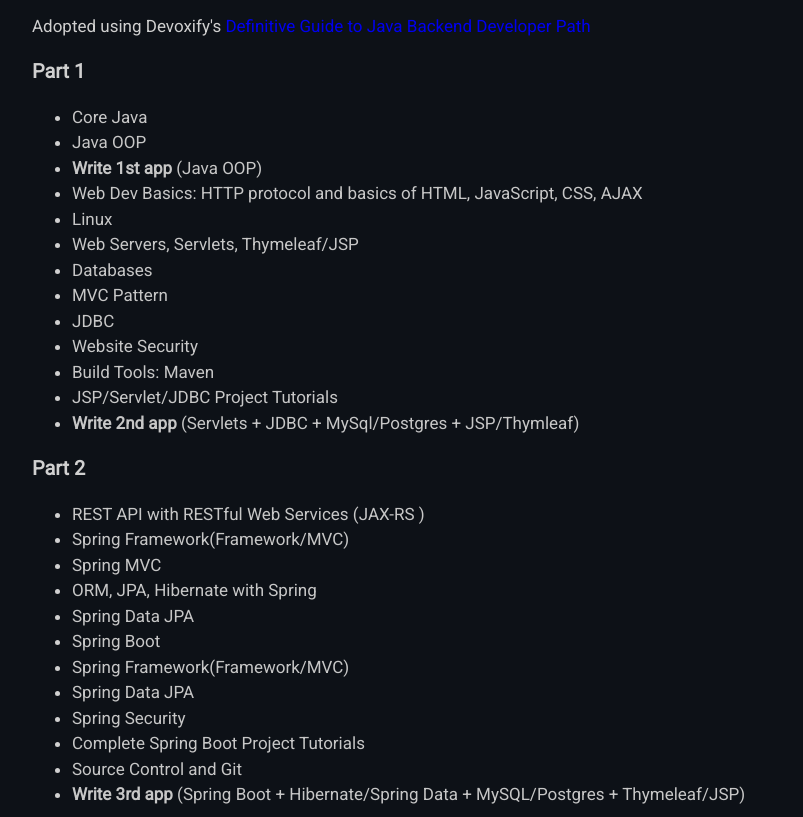
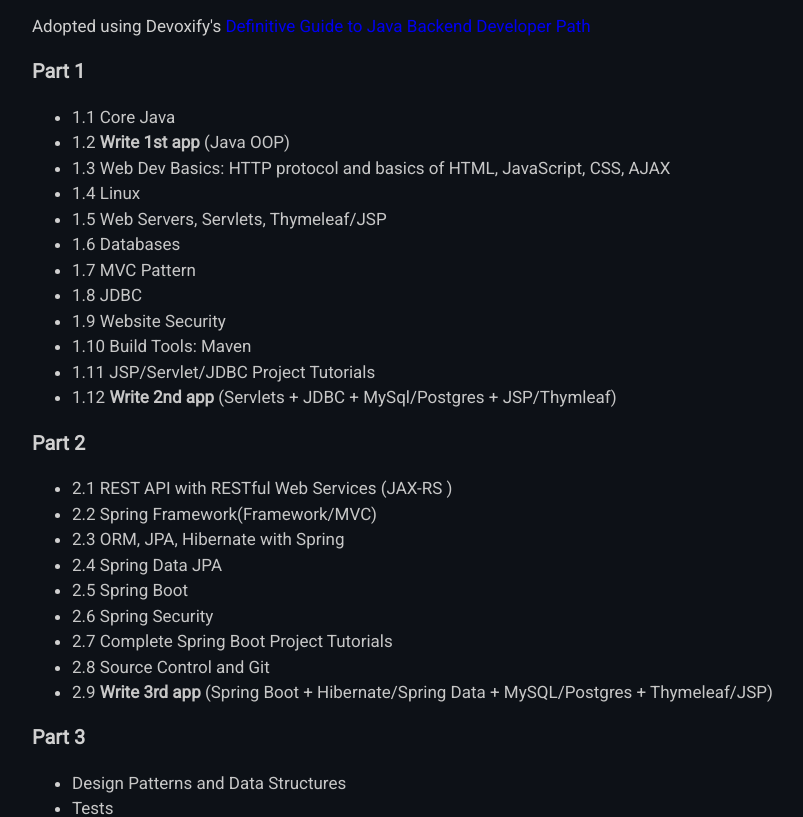
Before and after one commit to jroberts5/javadev-bootcamp, a plain HTML site: page index.html in a window 1280 px wide. Shown: the part 135-952 px from the top of the page, without its empty margins (46-849 px from the left). Drawn offline with Linux system fonts and the light colour scheme.

Commit message:
Update index.html

```diff
--- a/index.html
+++ b/index.html
@@ -13,37 +13,32 @@
     <p>Adopted using Devoxify's <a target="_blank" href="https://www.devoxify.com/posts/the-definitive-guide-to-java-backend-developer-career-path/">Definitive Guide to Java Backend Developer Path</a>
     <h3>Part 1</h3>
     <ul>
-        <li><a href="#core-java">Core Java</a></li>
-        <li><a href="#java-oop">Java OOP</a></li>
-        <li><a href="#first-app"><strong>Write 1st app</strong> (Java OOP)</a> </li>
-        <li><a href="#webdevbasics">Web Dev Basics: HTTP protocol and basics of HTML, JavaScript, CSS, AJAX</a></li>
-        <li><a href="#linux">Linux</a></li>
-        <li><a href="#servlets-jsp">Web Servers, Servlets, Thymeleaf/JSP</a></li>
-        <li><a href="#databases">Databases</a></li>
-        <li><a href="#mvc">MVC Pattern</a></li>
-        <li><a href="#jdbc">JDBC</a></li>
-        <li><a href="#security">Website Security</a></li>
-        <li><a href="#maven">Build Tools: Maven</a></li>
-        <li><a href="#servlets-jsp-videos">JSP/Servlet/JDBC Project Tutorials </a> </li>
-        <li><a href="#second-app"><strong>Write 2nd app</strong> (Servlets + JDBC + MySql/Postgres + JSP/Thymleaf)</a> </li>
+        <li><a href="#core-java">1.1 Core Java</a></li>
+        <li><a href="#first-app">1.2 <strong>Write 1st app</strong> (Java OOP)</a> </li>
+        <li><a href="#webdevbasics">1.3 Web Dev Basics: HTTP protocol and basics of HTML, JavaScript, CSS, AJAX</a></li>
+        <li><a href="#linux">1.4 Linux</a></li>
+        <li><a href="#servlets-jsp">1.5 Web Servers, Servlets, Thymeleaf/JSP</a></li>
+        <li><a href="#databases">1.6 Databases</a></li>
+        <li><a href="#mvc">1.7 MVC Pattern</a></li>
+        <li><a href="#jdbc">1.8 JDBC</a></li>
+        <li><a href="#security">1.9 Website Security</a></li>
+        <li><a href="#maven">1.10 Build Tools: Maven</a></li>
+        <li><a href="#servlets-jsp-videos">1.11 JSP/Servlet/JDBC Project Tutorials </a> </li>
+        <li><a href="#second-app">1.12 <strong>Write 2nd app</strong> (Servlets + JDBC + MySql/Postgres + JSP/Thymleaf)</a> </li>
     </ul>
 
     <h3>Part 2</h3>
 
     <ul>
-      <li><a href="#restful-web">REST API with RESTful Web Services (JAX-RS )</a></li>
-      <li><a href="#spring-framework">Spring Framework(Framework/MVC)</a></li>
-      <li><a href="#spring-mvc">Spring MVC</a></li>
-      <li><a href="#jpa-hibernate">ORM, JPA, Hibernate with Spring</a></li>
-      <li><a href="#spring-data">Spring Data JPA</a></li>
-      <li><a href="#spring-boot">Spring Boot</a></li>
-
-      <li><a href="#spring-framework">Spring Framework(Framework/MVC)</a></li>
-      <li><a href="#spring-data">Spring Data JPA</a></li>
-      <li><a href="#spring-security">Spring Security</a></li>
-      <li><a href="#complete-spring-boot-projects">Complete Spring Boot Project Tutorials</a></li>
-      <li><a href="#git">Source Control and Git</a></li>
-      <li><a href="#third-app"><strong>Write 3rd app</strong> (Spring Boot + Hibernate/Spring Data + MySQL/Postgres + Thymeleaf/JSP)</a> </li>
+      <li><a href="#restful-web">2.1 REST API with RESTful Web Services (JAX-RS )</a></li>
+      <li><a href="#spring-framework">2.2 Spring Framework(Framework/MVC)</a></li>
+      <li><a href="#jpa-hibernate">2.3 ORM, JPA, Hibernate with Spring</a></li>
+      <li><a href="#spring-data">2.4 Spring Data JPA</a></li>
+      <li><a href="#spring-boot">2.5 Spring Boot</a></li>
+      <li><a href="#spring-security">2.6 Spring Security</a></li>
+      <li><a href="#complete-spring-boot-projects">2.7 Complete Spring Boot Project Tutorials</a></li>
+      <li><a href="#git">2.8 Source Control and Git</a></li>
+      <li><a href="#third-app">2.9 <strong>Write 3rd app</strong> (Spring Boot + Hibernate/Spring Data + MySQL/Postgres + Thymeleaf/JSP)</a> </li>
     </ul>
     <h3>Part 3</h3>
     <ul>
@@ -66,7 +61,7 @@
 
     <hr class="section-separator">
 
-    <h4 id="core-java">Core Java</h4>
+    <h4 id="core-java">1.1 Core Java</h4>
     <p>
         Learning Java is of course the first step. You need to learn java’s syntax, available data types, control flow (loops, if-statements), understand OOP concept, know what inheritance and polymorphism mean, know what a class is and how it differs from an instance. Generally all basic stuff. <br>
         <br>
@@ -102,7 +97,7 @@
         <hr>
 
 
-      <h4 id="java-oop">Java OOP Video Tutorials  </h4>
+      <h4>Java OOP Video Tutorials  </h4>
         <p>Practice OOP concepts in Java with guided tutorials</p>
       <table>
           <th>School Management System</th>
@@ -121,13 +116,13 @@
 
       <hr>
 
-       <h4 id="first-app">🌟<strong>Write 1st app</strong> (Java OOP)</h4>
+       <h4 id="first-app">1.2 🌟<strong>Write 1st app</strong> (Java OOP)</h4>
 
          <p>Cement knowledge in <strong>core Java & Java OOP</strong> by creating a basic an command-line app that uses OOP.</p>
 
       <hr>
 
-    <h4 id="webdevbasics">Web dev basics</h4>
+    <h4 id="webdevbasics">1.3 Web dev basics</h4>
         <p><strong>How The Web Works</strong> -  Understand the basics of the internet and how web applications are stuctured. Know what is HTTP request or what is a static website. Know all available HTTP methods and understand the difference between them, like what is the difference between POST and GET. You should know what are request params and request body and when you can use which.</p>
 
         <table>
@@ -225,7 +220,7 @@
           <hr>
 
 
-        <h4 id="linux">Linux</h4>
+        <h4 id="linux">1.4 Linux</h4>
         <p>Learning the command line with UNIX based systems like Linux will be super important with programming so knowing the basics now will go a long way.</p>
         <table>
           <tr>
@@ -247,7 +242,7 @@
 
            <hr>
 
-        <h4 id="servlets-jsp">Servlets, Thymeleaf/JSP</h4>
+        <h4 id="servlets-jsp">1.5 Web Servers, Servlets, Thymeleaf/JSP</h4>
         <p>When a user enters a URL and hits enter a new <strong>HTTP request</strong> is made. This request goes to webserver on which your application is hosted. Then your <strong>webserver</strong> passes this request to the appropriate <strong>Servlet</strong>. In Servlet you can call your database to retrieve your data (model) and then return the view name to which the model should be binded. Then your model will be joined with a view and the response will be returned. </p>
 
         <p><strong>Servlet</strong>-  It is an entry point to every HTTP request in Java app, no matter if you use Spring or not (this is something that Spring also uses under the hood).</p>
@@ -294,7 +289,7 @@
         </table> <br>
         <hr>
 
-        <h4 id="databases">Databases</h4>
+        <h4 id="databases">1.6 Databases</h4>
         <p>To have a dynamic site we need to have storage for our data so we could save this data and read it at any point in time. For this, we need to have a database and know how to connect to it. Make sure that you understand basic DB concepts like ACID, SQL vs NOSQL, transactions, secondary indexes, joins.</p>
 
         <p><strong>MySQL</strong> - Choose one database type and learn the basics about it. I recommend choosing a relational database, either MySQL or Postgres. Common relational database common in job offers.</p>
@@ -327,7 +322,7 @@
 
         <hr>
 
-        <h4 id="mvc">MVC Pattern</h4>
+        <h4 id="mvc">1.7 MVC Pattern</h4>
         <p>The main idea is that you separate data like blog posts (model) from view (HTML files) and have a controller that puts all these things together and outputs HTML files.  </p>
         <p><strong>Model</strong> -It describes how your data looks like. It is a java class with all attributes that you will need.  </p>
         <p><strong>View</strong> -  The view is some kind of HTML but it doesn’t contain any data, it just describes how HTML file should look like. For View layer <strong>JSP and Thymeleaf  </strong>are most popular choices with the latter one being younger and more friendly to use. </p>
@@ -353,7 +348,7 @@
         <hr>
 
 
-        <h4 id="jdbc">JDBC</h4>
+        <h4 id="jdbc">1.8 JDBC</h4>
 
         <p>Now you need to connect from your java app to your database. For this purpose, you will have to use something called JDBC (Java DataBase Connectivity). Please read a little bit about it but I would not dive too deep into it. </p>
         <table>
@@ -376,7 +371,7 @@
 
         <hr>
 
-        <h4 id="security">Website Security</h4>
+        <h4 id="security">1.9 Website Security</h4>
         <p>Since you're able to create web applications, understanding important web security threats and concepts will be valuable.</p>
 
           <table>
@@ -399,7 +394,7 @@
 
           <hr>
 
-        <h4 id="maven">Maven</h4>
+        <h4 id="maven">1.10 Maven</h4>
         <p>To build even a very simple web application in Java you will need some build tool that will make your life easier. It will fetch your external dependencies from the central server so you don’t have to do it manually. It will also help you to build and manage your project. Try to spend some time to understand basic concepts because you shouldn’t go to the next steps without knowing how it works.</p>
 
           <table>
@@ -422,7 +417,7 @@
 
           <hr>
 
-          <h4 id="servlets-jsp-videos">JSP/Servlet/JDBC Project Tutorials </h4>
+          <h4 id="servlets-jsp-videos">1.11 JSP/Servlet/JDBC Project Tutorials </h4>
           <p>Step-by-Step guided tutorial of completed projects. Will be helpful before creating your own project</p>
             <table>
               <th>Employee Login Form</th>
@@ -440,7 +435,7 @@
             </table> <br>
           <hr>
 
-          <h4 id="second-app">🌟Write 2nd Java app (Servlets + JDBC + MySql/Postgres + JSP/Thymleaf)</h4>
+          <h4 id="second-app">1.12 🌟Write 2nd Java app (Servlets + JDBC + MySql/Postgres + JSP/Thymleaf)</h4>
 
 
           <p>Finally! Now you should be familiar with <strong>core Java, Maven, HTTP protocol, MVC Patten, Servlets, MySQL, JDBC, and JSP/Thymeleaf.</strong>That will allow us to create a very simple, “low level” dynamic website. I recommend you to create a very simple CRUD app with the mentioned technologies. Nothing complicated, as I said the purpose of this project is to show you how the simplest Java web app without any big external frameworks might be done, it’s should be as simple a possible but it should use all of the mentioned technologies and handle CRUD operations.<br> Now if you would continue extending this project by adding new features you would find that it’s getting messy and it’s harder to maintain with every new feature. I highly encourage you to do it. Try to add some features like your own, very naive auth system, or the possibility to list all books by a given author or sorting records in a table by title. You might end up (and that’s nothing bad) with some spaghetti code which you will not understand at the end. That’s why we need to learn things from Part 2.</p>
@@ -515,7 +510,7 @@
           </tr>
         </table> <br>
 
-        <h4 id="spring-mvc-projects">Spring MVC Project Tutorials</h4>
+        <h4>Spring MVC Project Tutorials</h4>
         <p>Step-by-Step guided tutorial of completed projects. Will be helpful before creating your own project</p>
           <table>
             <th>Spring MVC CRUD App</th>
@@ -564,7 +559,7 @@
 
         <hr>
 
-        <h4 id="jpa-hibernate">2.4 Spring Data</h4>
+        <h4 id="spring-data">2.4 Spring Data JPA</h4>
         <p> Finally learn Spring Data JPA</p>
         <table>
           <tr>
@@ -606,7 +601,7 @@
 
           <hr>
 
-    <h4 id="spring-framework">2.5 Spring Boot</h4>
+    <h4 id="spring-boot">2.5 Spring Boot</h4>
         <p>After learning Spring Framework, finally switch to Spring Boot. Spring Boot  was created because Spring itself is so complicated that it needed a configuration framework. You need to know that only very old, legacy apps use XML config so don’t spend too much time on this approach. Every modern app uses an annotation-based config so focus on this way on configuring your app. </p>
         <table>
           <tr>
@@ -928,9 +923,7 @@
     </table> <br>
 
 
-    <hr>
-
-    <h4 id="spring-rest-crud">Spring Boot RESTful Web Services CRUD Tutorials </h4>
+    <h4>Spring Boot RESTful Web Services CRUD Tutorials </h4>
     <p>Practice creating a Spring Boot REST APIs that allows for crud operations.</p>
 
   <table>
```
